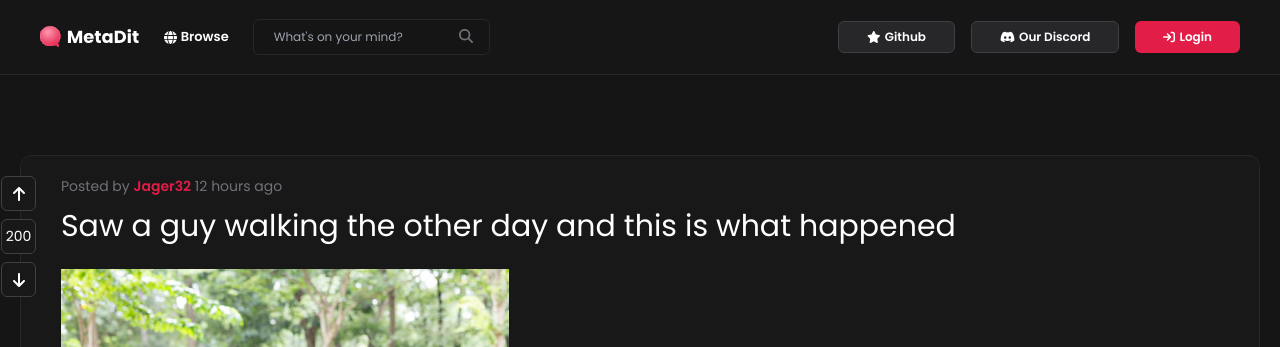
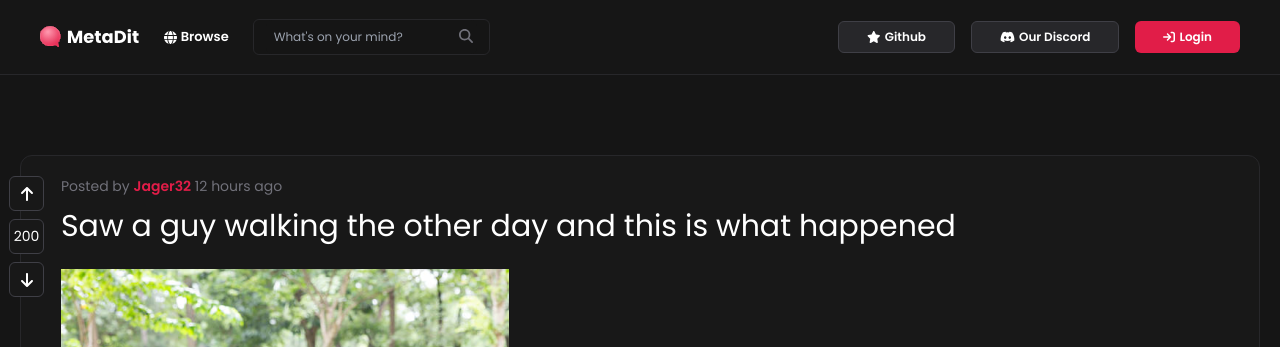
Before and after one commit to Metadit/metadit, a Next.js app: page /post/1 in a window 1280 px wide. Shown: the top 347 px of the page. Built offline with nearby package versions, Linux system fonts and the light colour scheme.

Commit message:
Added margin to vote count

```diff
--- a/components/pages/browse/Vote.tsx
+++ b/components/pages/browse/Vote.tsx
@@ -8,7 +8,7 @@ interface Props {
 
 const Vote = ({ count }: Props) => {
   return (
-    <div className="flex flex-col gap-2 absolute left-[-20px]">
+    <div className="flex flex-col gap-2 absolute left-[-20px] ml-2">
       <div
         className="bg-contentBg w-[35px] border border-zinc-700
       h-[35px] flex items-center justify-center rounded-md transition-all
```
